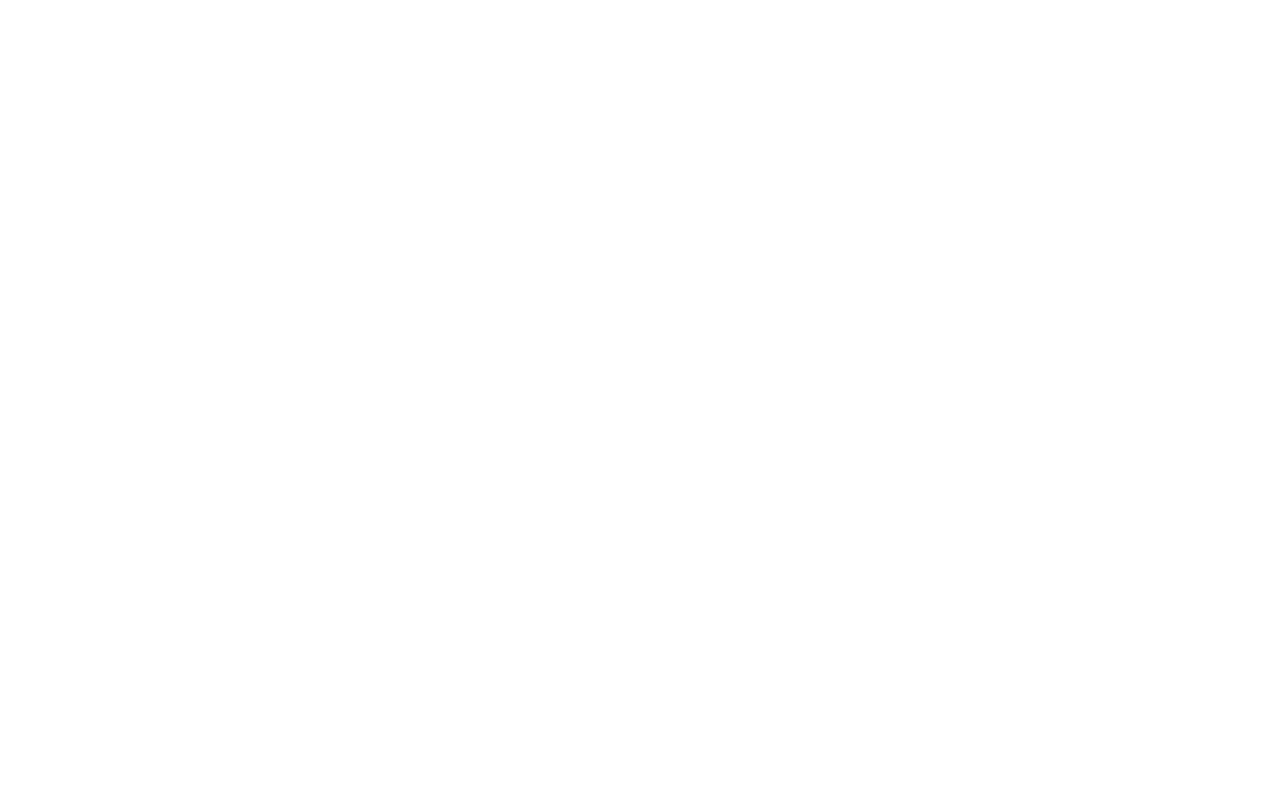
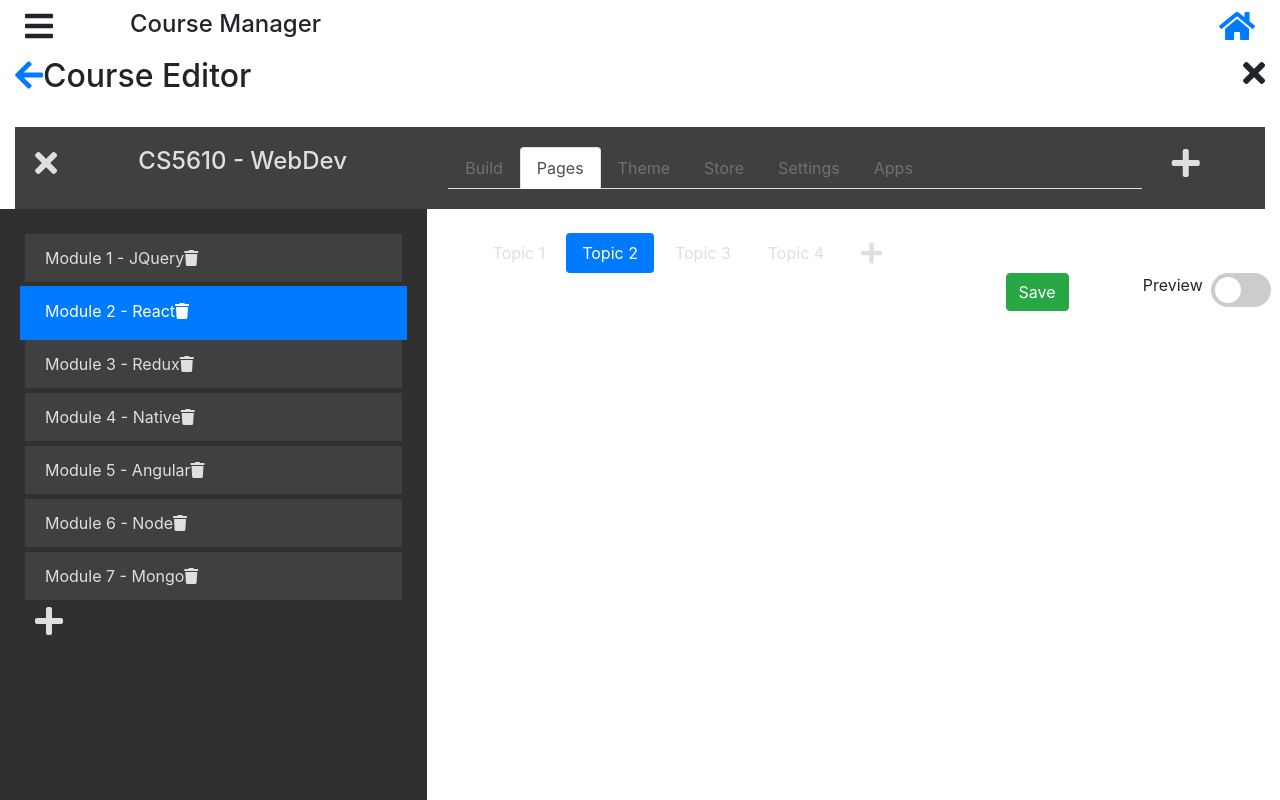
Before and after one commit to slntpts/wbdv-sp21-01-s-toptas-client-react, a React (Create React App) app: page /course-editor in a window 1280 px wide. Shown: the top 800 px of the page. Built offline with nearby package versions, Linux system fonts and the light colour scheme.

Commit message:
Course Editor route is added on App.js

```diff
--- a/src/App.js
+++ b/src/App.js
@@ -2,6 +2,7 @@
 import './App.css';
 import HelloComponent from "./hello.js"
 import CourseManager from "./components/course-manager";
+import CourseEditor from "./components/course-editor/course-editor";
 import {BrowserRouter, Route} from "react-router-dom";
 import Home from "./components/home"
 
@@ -15,6 +16,9 @@
             <Route path="/courses">
                 <CourseManager/>
             </Route>
+            <Route path="/course-editor">
+                <CourseEditor/>
+            </Route>
         </div>
       </BrowserRouter>
   );
```
